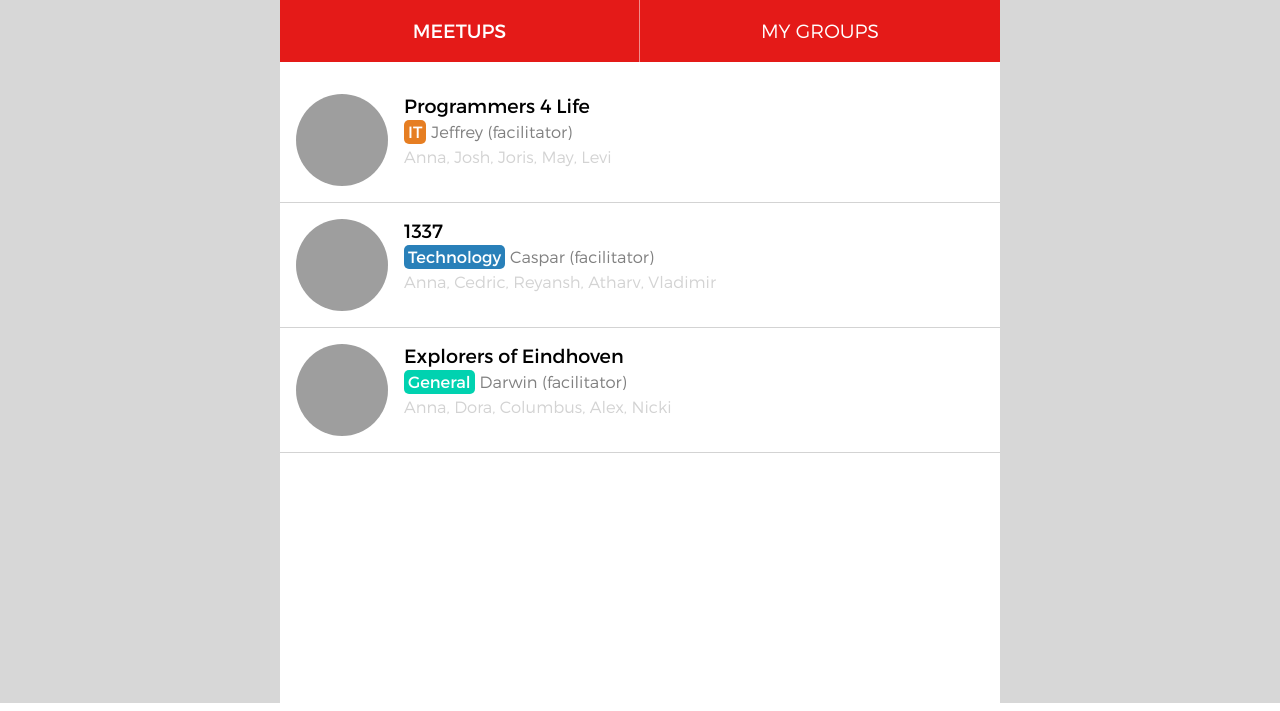
After one commit to UPLYNXED/UDIT, a PHP site: page /group.php in a window 1280 px wide. The commit adds this page. Shown: the part 97-808 px from the top of the page. Run offline with PHP 8.4, Linux system fonts and the light colour scheme; some libraries are stand-ins or nearby versions; grey boxes are pictures that could not be loaded.

Commit message:
Added pages

```diff
--- a/assets/style.css
+++ b/assets/style.css
@@ -898,3 +898,25 @@ table {
 			vertical-align: top;
 			width: auto;
 		}
+
+		/* 	-- MY GROUP	-- */
+
+		.groupsContainer {
+			background-color: white;
+			width: 100%;
+			min-height: calc(73vh - 31px);
+			padding-top: 2vh;
+			padding-bottom: 10vh;
+			/* margin-bottom: 40vh; */
+			line-height: 1.3em;
+		}
+
+		.groupsImage {
+			height: 11.5vh;
+			width: 11.5vh;
+			position: absolute;
+			background-image: url(images/news/placeholder.jpg);
+			background-size: cover;
+			background-position: 50%;
+			border-radius: 50%;
+		}
--- a/chat.php
+++ b/chat.php
@@ -9,15 +9,15 @@
 			<div class="chatScreen">
 				<header>
 					<?php
-						$pageTitle = "My Group";
+						$pageTitle = "Social";
 						include 'includes/nav.php';
 					?>
 				</header>
 				<section>
 					<div class="groupTimeline">
-						Timeline
+						<a href="events.php" style="color: white; text-decoration: none;">Meetups</a>
 					</div><div class="groupDM active">
-						Messenger
+						<a href="group.php" style="color: white; text-decoration: none;">My Groups</a>
 					</div>
 				</section>
 				<section class="messageContainer">
--- /dev/null
+++ b/group.php
@@ -0,0 +1,58 @@
+<!DOCTYPE html>
+<html>
+	<?php
+		$screenName = "chat";
+		include 'includes/head.php';
+	?>
+	<body>
+		<div class="container">
+			<div class="livingScreen">
+				<header>
+					<?php
+						$pageTitle = "Social";
+						include 'includes/nav.php';
+					?>
+				</header>
+				<section>
+					<div class="groupTimeline">
+						<a href="events.php" style="color: white; text-decoration: none;">Meetups</a>
+					</div><div class="groupDM active">
+						My Groups
+					</div>
+				</section>
+				<section class="groupsContainer">
+					<article class="jobsArticle">
+						<div class="groupsImage" style="background-image: url(assets/images/vacancy/programmer.jpg);"></div>
+						<div class="jobsTitle">
+							<h4>
+								Programmers 4 Life
+							</h4>
+							<span class="branchBodySmall branchIT">IT</span> <span class="vacancyDate">Jeffrey (facilitator)</span>
+							<p>Anna, Josh, Joris, May, Levi</p>
+						</div>
+					</article>
+					<article class="jobsArticle">
+						<div class="groupsImage" style="background-image: url(assets/images/vacancy/programmer.jpg);"></div>
+						<div class="jobsTitle">
+							<h4>
+								1337
+							</h4>
+							<span class="branchBodySmall branchTechnology">Technology</span> <span class="vacancyDate">Caspar (facilitator)</span>
+							<p>Anna, Cedric, Reyansh, Atharv, Vladimir</p>
+						</div>
+					</article>
+					<article class="jobsArticle">
+						<div class="groupsImage" style="background-image: url(assets/images/vacancy/programmer.jpg);"></div>
+						<div class="jobsTitle">
+							<h4>
+								Explorers of Eindhoven
+							</h4>
+							<span class="branchBodySmall branchGeneral">General</span> <span class="vacancyDate">Darwin (facilitator)</span>
+							<p>Anna, Dora, Columbus, Alex, Nicki</p>
+						</div>
+					</article>
+				</section>
+			</div>
+		</div>
+	</body>
+</html>
--- a/includes/nav.php
+++ b/includes/nav.php
@@ -22,6 +22,6 @@
     <h2 class="menuTitle">UDIT</h2>
     <a class="menuLink" href="profile.php">My Profile</a>
     <a class="menuLink" href="news.php">News</a>
-    <a class="menuLink" href="social.php">Social</a>
+    <a class="menuLink" href="events.php">Social</a>
     <a class="menuLink" href="living.php">Living</a>
 </section>
--- a/profile.php
+++ b/profile.php
@@ -22,7 +22,7 @@
 				</div>
 				<div class="profileDetails">
 					<div class="profileDetailsBox">
-						<h4>Fashion</h4>
+						<h4 style="color: #9b59b6;">Fashion</h4>
 						<span>Branch</span>
 					</div><div class="profileDetailsBox">
 						<h4>117 (5 Y)</h4>
```
Also changed, not shown: events.php (+8 -1 lines).
